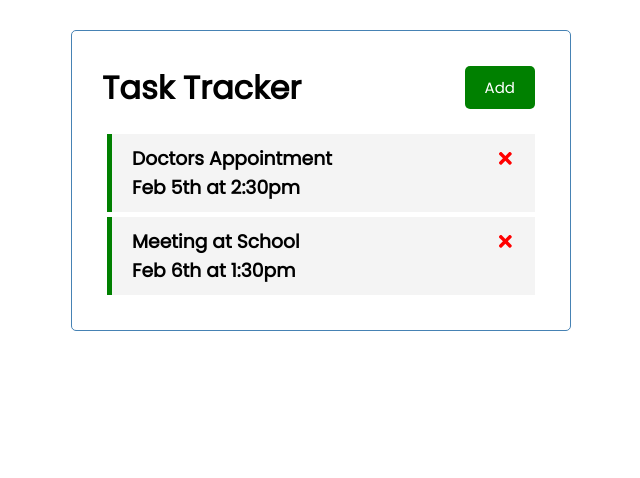
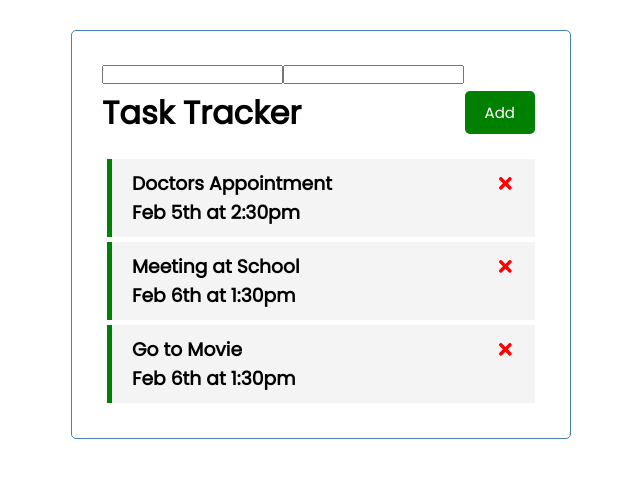
Before and after one commit to richardRK/ReactJsCC, a React (Create React App) app in the folder react-task-tracker/: page / in a window 1280 px wide. Shown: the top 478 px of the page, without its empty margins (319-959 px from the left). Built offline with nearby package versions, Linux system fonts and the light colour scheme; no server answers; data requests are answered from the project's data file.

Commit message:
forms hook

```diff
--- a/react-task-tracker/db.json
+++ b/react-task-tracker/db.json
@@ -1,19 +1,22 @@
 {
-  "posts": [
-    {
-      "id": 1,
-      "title": "json-server",
-      "author": "typicode"
-    }
-  ],
-  "comments": [
-    {
-      "id": 1,
-      "body": "some comment",
-      "postId": 1
-    }
-  ],
-  "profile": {
-    "name": "typicode"
-  }
+    "tasks": [{
+            "id": 1,
+            "text": "Doctors Appointment",
+            "day": "Feb 5th at 2:30pm",
+            "reminder": true
+        },
+        {
+            "id": 2,
+            "text": "Meeting at School",
+            "day": "Feb 6th at 1:30pm",
+            "reminder": true
+        },
+
+        {
+            "id": 3,
+            "text": "Go to Movie",
+            "day": "Feb 6th at 1:30pm",
+            "reminder": true
+        }
+    ]
 }
--- a/react-task-tracker/src/App.js
+++ b/react-task-tracker/src/App.js
@@ -4,6 +4,8 @@ import Header from "./Components/Header";
 import React, { useEffect, useState } from "react";
 import Tasks from "./Components/Tasks";
 import AddTask from "./Components/AddTask";
+import Forms from "./Components/Forms";
+import { useForm } from "./Components/useForm";
 
 /*states get passed down, actions get passed up
 
@@ -11,32 +13,42 @@ import AddTask from "./Components/AddTask";
 
 const App = () => {
   const [state, setState] = useState({ settings: null });
+  const [values, handleChange] = useForm({ email: "", password: "" });
 
   useEffect(() => {
-    fetch("settings.json").then((response) => {
-      response.json().then((settings) => {
-        // instead of setting state you can use it any other way
+    // fetch("settings.json").then((response) => {
+    //   response.json().then((settings) => {
+    //     // instead of setting state you can use it any other way
+    //     setState({ settings: settings });
+    //   });
+    // });
+    const fetchSettings = async () => {
+      var settings = await fetch("settings.json");
       setState({ settings: settings });
-      });
-    });
-  });
+    };
+
+    fetchSettings();
+  }, []);
+
+  //get Tasks
+  useEffect(() => {
+    const getTasks = async () => {
+      const tasksFromServer = await fetchTasks();
+      setTasks(tasksFromServer);
+    };
+    getTasks();
+  }, []);
+
+  //fetch Tasks
+  const fetchTasks = async () => {
+    const res = await fetch("http://localhost:5000/tasks");
+    const data = await res.json();
+    return data;
+  };
 
   const [showAddTask, setShowAddTask] = useState(false);
 
-  const [tasks, setTasks] = useState([
-    {
-      id: 1,
-      text: "Doctors Appointment",
-      day: "Feb 5th at 2:30pm",
-      reminder: true,
-    },
-    {
-      id: 2,
-      text: "Meeting at School",
-      day: "Feb 6th at 1:30pm",
-      reminder: true,
-    },
-  ]);
+  const [tasks, setTasks] = useState([]);
 
   //add task
   const addTask = (task) => {
@@ -61,16 +73,24 @@ const App = () => {
 
   return (
     <div className="container">
+      <>
+        <Forms values={values} handleChange={handleChange} />
+
         <Header
           onAdd={() => setShowAddTask(!showAddTask)}
           showAdd={showAddTask}
         />
         {showAddTask && <AddTask onAdd={addTask} />}
         {tasks.length > 0 ? (
-        <Tasks tasks={tasks} onDelete={deleteTask} onToggle={toggleReminder} />
+          <Tasks
+            tasks={tasks}
+            onDelete={deleteTask}
+            onToggle={toggleReminder}
+          />
         ) : (
           "List is Empty"
         )}
+      </>
     </div>
   );
 };
--- a/react-task-tracker/src/Components/AddTask.js
+++ b/react-task-tracker/src/Components/AddTask.js
@@ -1,10 +1,12 @@
 import React from "react";
 
-import { useState } from "react";
+import { useState, useForm } from "react";
 
 export default function AddTask({ onAdd }) {
   const [text, setText] = useState("");
   const [day, setDay] = useState("");
+
+  // const [values, handleChange] = useForm({ firstName: "", lastName: "" });
 
   const [reminder, setRemider] = useState(false);
 
--- /dev/null
+++ b/react-task-tracker/src/Components/Forms.js
@@ -0,0 +1,33 @@
+import React from "react";
+
+import PropTypes from "prop-types";
+
+const Forms = ({ values, handleChange }) => {
+  //   console.log(values);
+  //   console.log(handleChange);
+
+  return (
+    <div>
+      <>
+        <input name="email" value={values.email} onChange={handleChange} />
+        <input
+          type="password"
+          name="password"
+          value={values.password}
+          onChange={handleChange}
+        />
+      </>
+    </div>
+  );
+};
+
+Forms.defaultProps = {
+  color: "steelblue",
+};
+
+Forms.propTypes = {
+  text: PropTypes.string,
+  color: PropTypes.string,
+  onClick: PropTypes.func,
+};
+export default Forms;
--- a/react-task-tracker/src/Components/Tasks.js
+++ b/react-task-tracker/src/Components/Tasks.js
@@ -2,11 +2,11 @@
 
 import Task from "./Task";
 
-const Tasks = ({ tasks, onDelete,onToggle }) => {
+const Tasks = ({ tasks, onDelete, onToggle }) => {
   return (
     <>
-      {tasks.map((task) => (
-        <Task key={task.id} task={task} onDelete = {onDelete}  onToggle={onToggle}/>
+      {tasks.map((task, index) => (
+        <Task key={index} task={task} onDelete={onDelete} onToggle={onToggle} />
       ))}
     </>
   );
--- /dev/null
+++ b/react-task-tracker/src/Components/useForm.js
@@ -0,0 +1,15 @@
+import { useState } from "react";
+
+export const useForm = initialValues => {
+  const [values, setValues] = useState(initialValues);
+
+  return [
+    values,
+    e => {
+      setValues({
+        ...values,
+        [e.target.name]: e.target.value
+      });
+    }
+  ];
+};
```
Lines whose indentation alone changed are shown as unchanged.
